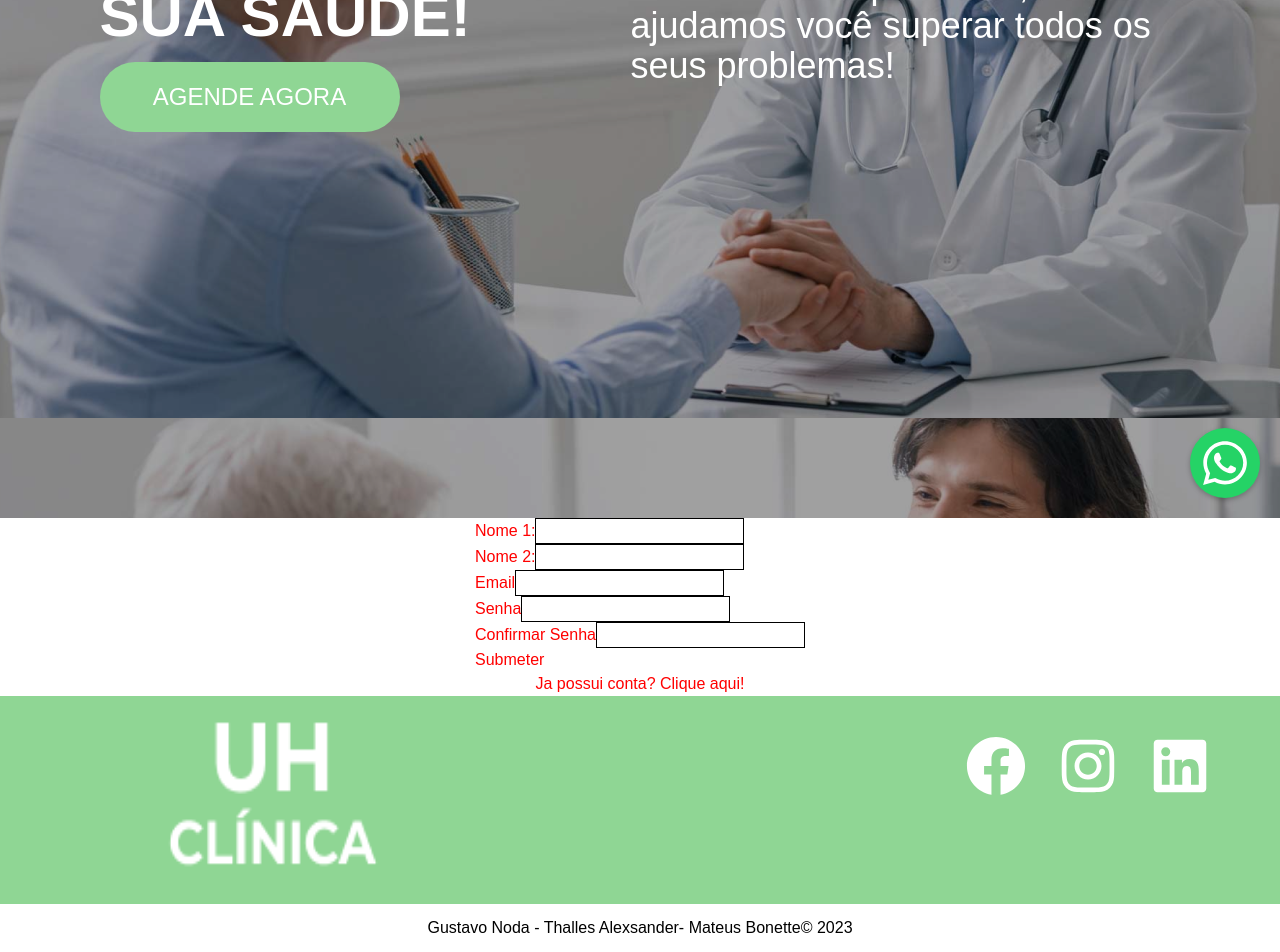
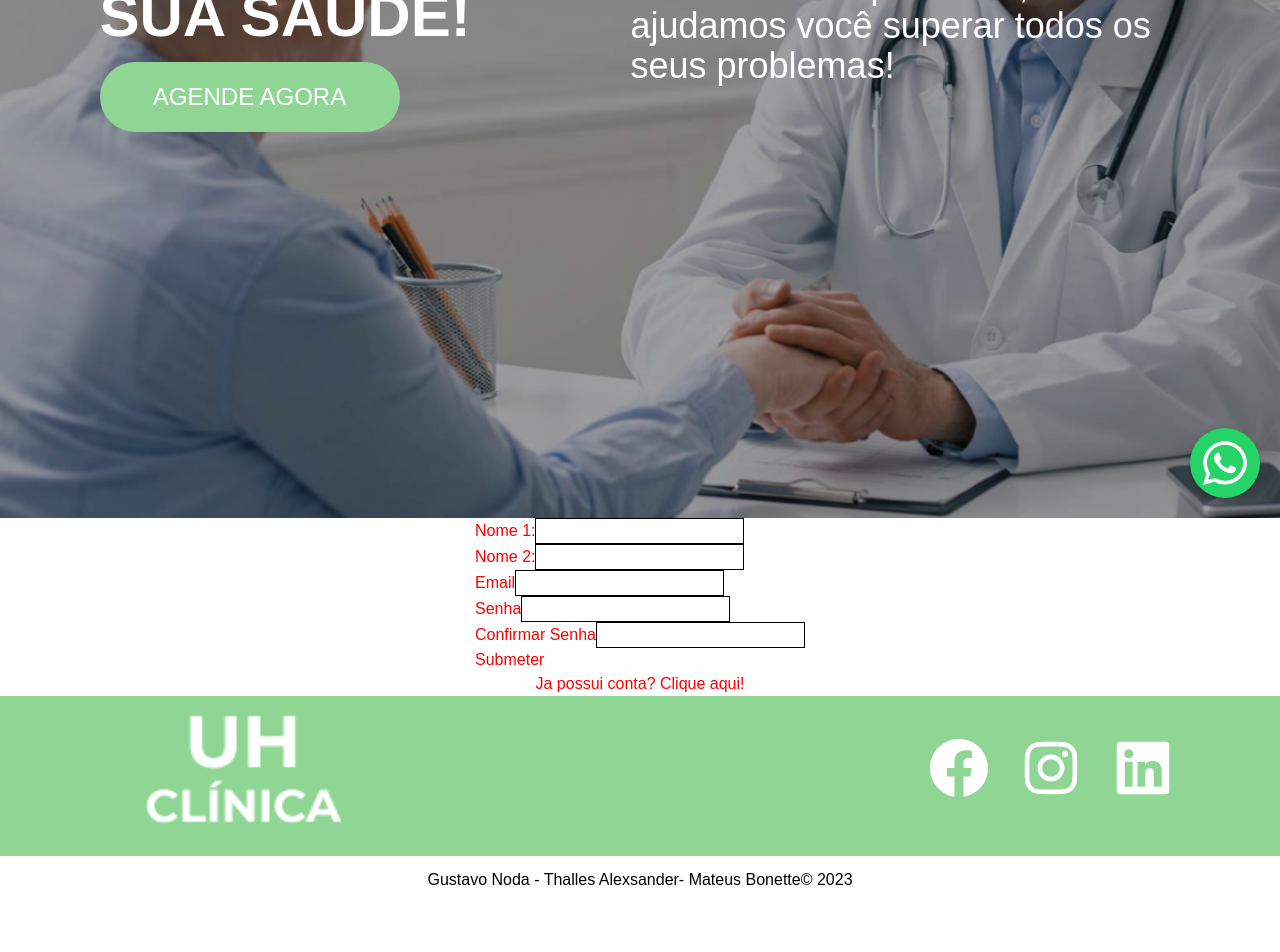
Before and after one commit to mateus-bonette00/ProjetoWeb_ClinicaMedica, a React (Create React App) app: page /cadastro in a window 1280 px wide. Shown: the part 282-1234 px from the top of the page. After the commit the page ends 1186 px from the top, so only its background shows below. Built offline with nearby package versions, Linux system fonts and the light colour scheme.

Commit message:
estilizando home e footer

```diff
--- a/src/components/containers/Footer.js
+++ b/src/components/containers/Footer.js
@@ -7,12 +7,12 @@ import styles from './Footer.module.css'
 function Footer(){
     return(
 
-        <footer className='bg-greeny h-[250px]'>
-            <div className='flex'>
+        <footer className='bg-greeny h-[200px]'>
+            <div className='flex justify-center items-center align-middle'>
                 <Link to='/'>
-                    <img className='h-48 w-72 ml-32 mr-[550px]' src={logo} alt='logo' />
+                    <img className='h-36 mr-[550px]' src={logo} alt='logo' />
                 </Link>
-            <ul className='flex text-6xl mt-10 space-x-8 text-white'>
+            <ul className='flex text-6xl space-x-8 text-white'>
                 <li>
                     <FaFacebook />
                 </li>
--- a/src/index.css
+++ b/src/index.css
@@ -15,7 +15,7 @@ body,
 
 .bg-imagemHome {
   background-image: url("components/img/imageHome.png");
-  background-size: auto; /* Ajusta o tamanho da imagem para cobrir todo o elemento */
+  background-size: cover; /* Ajusta o tamanho da imagem para cobrir todo o elemento */
   background-position: top; /* Centraliza a imagem no elemento */
   /* width: 0 auto; */
 }
```
